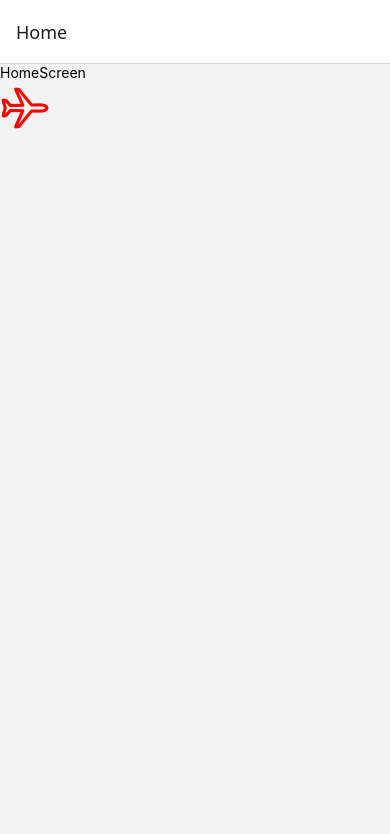
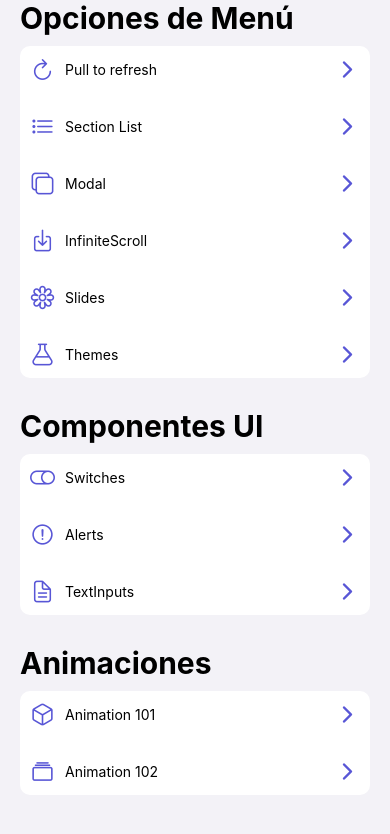
Before and after one commit to percyzavala2000/RNComponentes, a React Native app: screen /Home in a window 390 px wide. Shown: the top 834 px of the page. Built offline with nearby package versions, Linux system fonts and the light colour scheme.

Commit message:
Se implemento componentes menuItem,Title,custom hooks animated y pantalla de animaciones

```diff
--- a/src/App.tsx
+++ b/src/App.tsx
@@ -1,12 +1,16 @@
 import 'react-native-gesture-handler';
 import { NavigationContainer } from '@react-navigation/native';
 import { NavigationStack } from './presentation/navigator/NavigationStack';
+import { HomeScreen } from './presentation/screens/home/HomeScreen';
 
 export const App = () => {
 // render
   return (
+
+
     <NavigationContainer>
       <NavigationStack/>
     </NavigationContainer>
+
   )
 }
--- /dev/null
+++ b/src/presentation/components/ui/MenuItem.tsx
@@ -0,0 +1,67 @@
+import React from 'react';
+import {View, Text, Pressable, StyleSheet} from 'react-native';
+import {colors} from '../../../config/theme/theme';
+import {IconIcon} from '../../icons/IconIcon';
+import { useNavigation } from '@react-navigation/native';
+
+type MenuItemProps = {
+  name: string;
+  icon: string;
+  component: string;
+  isFirst?: boolean;
+  isLast?: boolean;
+};
+
+export const MenuItem = ({
+  icon,
+  name,
+  component,
+  isFirst = false,
+  isLast = false,
+}: MenuItemProps) => {
+
+const navigation=useNavigation<any>();
+  // render
+  return (
+    <Pressable onPress={() => navigation.navigate(component)}>
+      <View
+        style={{
+          ...styles.container,
+          backgroundColor: colors.cardBackground,
+          ...(isFirst && {
+            borderTopLeftRadius: 10,
+            borderTopRightRadius: 10,
+            paddingTop: 10,
+          }),
+          ...(isLast && {
+            borderBottomLeftRadius: 10,
+            borderBottomRightRadius: 10,
+            paddingBottom: 10,
+          }),
+        }}>
+        <IconIcon
+          name={icon}
+          size={25}
+          color={colors.primary}
+          style={{marginRight: 10}}
+        />
+        <Text style={{color: colors.text}}>{name}</Text>
+        <IconIcon
+          name="chevron-forward-outline"
+          size={25}
+          color={colors.primary}
+          style={{marginLeft: 'auto'}}
+        />
+      </View>
+    </Pressable>
+  );
+};
+
+const styles = StyleSheet.create({
+  container: {
+    flexDirection: 'row',
+    alignItems: 'center',
+    paddingHorizontal: 10,
+    paddingVertical: 15,
+  },
+});
--- /dev/null
+++ b/src/presentation/components/ui/Title.tsx
@@ -0,0 +1,27 @@
+import React, {use} from 'react';
+import {View, Text} from 'react-native';
+import {colors, globalStyles} from '../../../config/theme/theme';
+import {useSafeAreaInsets} from 'react-native-safe-area-context';
+
+
+type TitleProps = {
+  title: string;
+  safe?: boolean;
+  white?: boolean;
+};
+
+export const Title = ({title, safe = false, white = false}: TitleProps) => {
+  const {top} = useSafeAreaInsets();
+
+  return (
+    <Text
+      style={{
+        ...globalStyles.title,
+        marginTop: safe ? top : 0,
+        marginBottom: 10,
+        color: white ? 'white' : colors.text,
+      }}>
+      {title}
+    </Text>
+  );
+};
--- /dev/null
+++ b/src/presentation/hooks/useAnimation.tsx
@@ -0,0 +1,51 @@
+import  { useRef } from 'react'
+import {  Animated, Easing } from 'react-native'
+
+export const useAnimation = () => {
+   const animateOpacity = useRef(new Animated.Value(0)).current;
+    const animatedTop = useRef(new Animated.Value(0)).current;
+    const fadeIn = ({duration=300,toValue=1,callback=()=>{}}) => {
+     /*  Animated.timing(animatedTop,{
+        toValue: 0,
+        duration: 700,
+        useNativeDriver: true,
+        easing:Easing.bounce
+
+      }).start(); */
+      Animated.timing(animateOpacity, {
+        toValue: toValue,
+        duration: duration,
+        useNativeDriver: true,
+      }).start(callback);
+    };
+
+    const fadeOut = ({duration=300,toValue=0,callback=()=>{}}) => {
+      Animated.timing(animateOpacity, {
+        toValue: toValue,
+        duration: duration,
+        useNativeDriver: true,
+      }).start(callback);
+      // animatedTop.resetAnimation()
+
+    };
+    const startMovingTopPosicion = ({initialPosition=0,toValue=0,duration=300,easing=Easing.linear,callback=()=>{}}) => {
+      animatedTop.setValue(initialPosition)
+      Animated.timing(animatedTop,{
+        toValue: toValue,
+        duration: duration,
+        useNativeDriver: true,
+        easing:easing
+      }).start(callback)
+
+    }
+// render
+  return {
+    //methods
+    fadeIn,
+    fadeOut,
+    // propierties
+    animateOpacity,
+    animatedTop,
+    startMovingTopPosicion
+  }
+}
--- a/src/presentation/icons/IconIcon.tsx
+++ b/src/presentation/icons/IconIcon.tsx
@@ -1,15 +1,17 @@
+import { StyleProp, TextStyle } from 'react-native';
 import Icon from 'react-native-vector-icons/Ionicons';
 
 type IconIconProps = {
   name: string;
   size?: number;
   color?: string;
+  style?: StyleProp<TextStyle>;
 }
 
-export const IconIcon = ({name,color="black",size=30}:IconIconProps) => {
+export const IconIcon = ({name,color="black",size=30,style}:IconIconProps) => {
 // render
   return (
-    <Icon name={name} size={size} color={color} />
+    <Icon name={name} size={size} color={color} style={style} />
 
   )
 }
--- a/src/presentation/navigator/NavigationStack.tsx
+++ b/src/presentation/navigator/NavigationStack.tsx
@@ -1,5 +1,7 @@
 import { createStackNavigator } from '@react-navigation/stack';
 import { HomeScreen } from '../screens/home/HomeScreen';
+import { Animation101Screen } from '../screens/animations/Animation101Screen';
+import { Animation102Screen } from '../screens/animations/Animation102Screen';
 
 
 export const NavigationStack = () => {
@@ -7,8 +9,11 @@ export const NavigationStack = () => {
   const Stack = createStackNavigator();
 // render
   return (
-    <Stack.Navigator>
+    <Stack.Navigator screenOptions={{headerShown:false}}>
       <Stack.Screen name="Home" component={HomeScreen} />
+      <Stack.Screen name="Animation101Screen" component={Animation101Screen} />
+      <Stack.Screen name="Animation102Screen" component={Animation102Screen} />
+
     </Stack.Navigator>
 
 
--- /dev/null
+++ b/src/presentation/screens/animations/Animation101Screen.tsx
@@ -0,0 +1,47 @@
+
+import {View, Text, StyleSheet, Pressable, Animated} from 'react-native';
+import {colors} from '../../../config/theme/theme';
+import { useAnimation } from '../../hooks/useAnimation';
+import { Easing } from 'react-native';
+
+export const Animation101Screen = () => {
+ const { fadeIn, fadeOut, animateOpacity, animatedTop,startMovingTopPosicion } = useAnimation();
+
+  // render
+  return (
+    <View style={styles.container}>
+      <Animated.View
+        style={[
+          styles.purpleBox,
+          {
+            opacity: animateOpacity,
+            transform: [
+              {
+                translateY:animatedTop,
+              },
+            ],
+          },
+        ]}
+      />
+      <Pressable onPress={()=>{fadeIn({});startMovingTopPosicion({initialPosition:-100,easing:Easing.elastic(1),duration:750})}} style={{marginTop: 10}}>
+        <Text>FadeIn</Text>
+      </Pressable>
+      <Pressable onPress={()=>fadeOut({})} style={{marginTop: 10}}>
+        <Text>FadeOut</Text>
+      </Pressable>
+    </View>
+  );
+};
+
+const styles = StyleSheet.create({
+  container: {
+    flex: 1,
+    justifyContent: 'center',
+    alignItems: 'center',
+  },
+  purpleBox: {
+    backgroundColor: colors.primary,
+    width: 150,
+    height: 150,
+  },
+});
--- /dev/null
+++ b/src/presentation/screens/animations/Animation102Screen.tsx
@@ -0,0 +1,42 @@
+import React, {useRef} from 'react';
+import {View, Text, Animated, StyleSheet, PanResponder} from 'react-native';
+import {SafeAreaView} from 'react-native-safe-area-context';
+
+export const Animation102Screen = () => {
+  const pan = useRef(new Animated.ValueXY()).current;
+  // methods
+  const panResponder = PanResponder.create({
+    onStartShouldSetPanResponder: () => true,
+    onPanResponderMove: Animated.event([null, {dx: pan.x, dy: pan.y}], {
+      useNativeDriver: false,
+    }),
+    onPanResponderRelease: () => {
+      Animated.spring(pan, {
+        toValue: {x: 0, y: 0},
+        useNativeDriver: false,
+      }).start();
+    },
+  });
+  // render
+  return (
+    <SafeAreaView style={styles.container}>
+      <Animated.View
+        {...panResponder.panHandlers}
+        style={[pan.getLayout(), styles.purpleBox]}
+      />
+    </SafeAreaView>
+  );
+};
+
+const styles = StyleSheet.create({
+  container: {
+    flex: 1,
+    justifyContent: 'center',
+    alignItems: 'center',
+  },
+  purpleBox: {
+    backgroundColor: 'purple',
+    width: 150,
+    height: 150,
+  },
+});
--- a/src/presentation/screens/home/HomeScreen.tsx
+++ b/src/presentation/screens/home/HomeScreen.tsx
@@ -1,8 +1,29 @@
-import React from 'react'
-import { View, Text } from 'react-native'
-import { IconIcon } from '../../icons/IconIcon';
-export const menuItems = [
-  // 01-animationMenuItems
+import React from 'react';
+import {View, Text, ScrollView} from 'react-native';
+import {IconIcon} from '../../icons/IconIcon';
+import {globalStyles, colors} from '../../../config/theme/theme';
+import {Title} from '../../components/ui/Title';
+import {MenuItem} from '../../components/ui/MenuItem';
+
+const uiMenuItems = [
+  {
+    name: 'Switches',
+    icon: 'toggle-outline',
+    component: 'SwitchScreen',
+  },
+  {
+    name: 'Alerts',
+    icon: 'alert-circle-outline',
+    component: 'AlertScreen',
+  },
+  {
+    name: 'TextInputs',
+    icon: 'document-text-outline',
+    component: 'TextInputScreen',
+  },
+];
+
+const animationMenuItems = [
   {
     name: 'Animation 101',
     icon: 'cube-outline',
@@ -13,9 +34,9 @@ export const menuItems = [
     icon: 'albums-outline',
     component: 'Animation102Screen',
   },
+];
 
-
-  // 02-menuItems
+const menuItems = [
   {
     name: 'Pull to refresh',
     icon: 'refresh-outline',
@@ -46,31 +67,45 @@ export const menuItems = [
     icon: 'flask-outline',
     component: 'ChangeThemeScreen',
   },
-
-  // 03- uiMenuItems
-  {
-    name: 'Switches',
-    icon: 'toggle-outline',
-    component: 'SwitchScreen',
-  },
-  {
-    name: 'Alerts',
-    icon: 'alert-circle-outline',
-    component: 'AlertScreen',
-  },
-  {
-    name: 'TextInputs',
-    icon: 'document-text-outline',
-    component: 'TextInputScreen',
-  },
 ];
 
 export const HomeScreen = () => {
-// render
+  // render
   return (
-    <View>
-      <Text>HomeScreen</Text>
-      <IconIcon name="airplane-outline" size={50} color="red"/>
+    <View style={globalStyles.mainContainer}>
+      <View style={globalStyles.globalMargin}>
+        <ScrollView>
+          <Title title="Opciones de Menú" safe />
+          {menuItems.map((item, index) => (
+            <MenuItem
+              key={index}
+              {...item}
+              isFirst={index === 0}
+              isLast={index === menuItems.length - 1}
+            />
+          ))}
+          <View style={{height: 30}} />
+          <Title title="Componentes UI" />
+          {uiMenuItems.map((item, index) => (
+            <MenuItem
+              key={index}
+              {...item}
+              isFirst={index === 0}
+              isLast={index === uiMenuItems.length - 1}
+            />
+          ))}
+          <View style={{height: 30}} />
+          <Title title="Animaciones" />
+          {animationMenuItems.map((item, index) => (
+            <MenuItem
+              key={index}
+              {...item}
+              isFirst={index === 0}
+              isLast={index === animationMenuItems.length - 1}
+            />
+          ))}
+        </ScrollView>
+      </View>
     </View>
-  )
-}
+  );
+};
```
